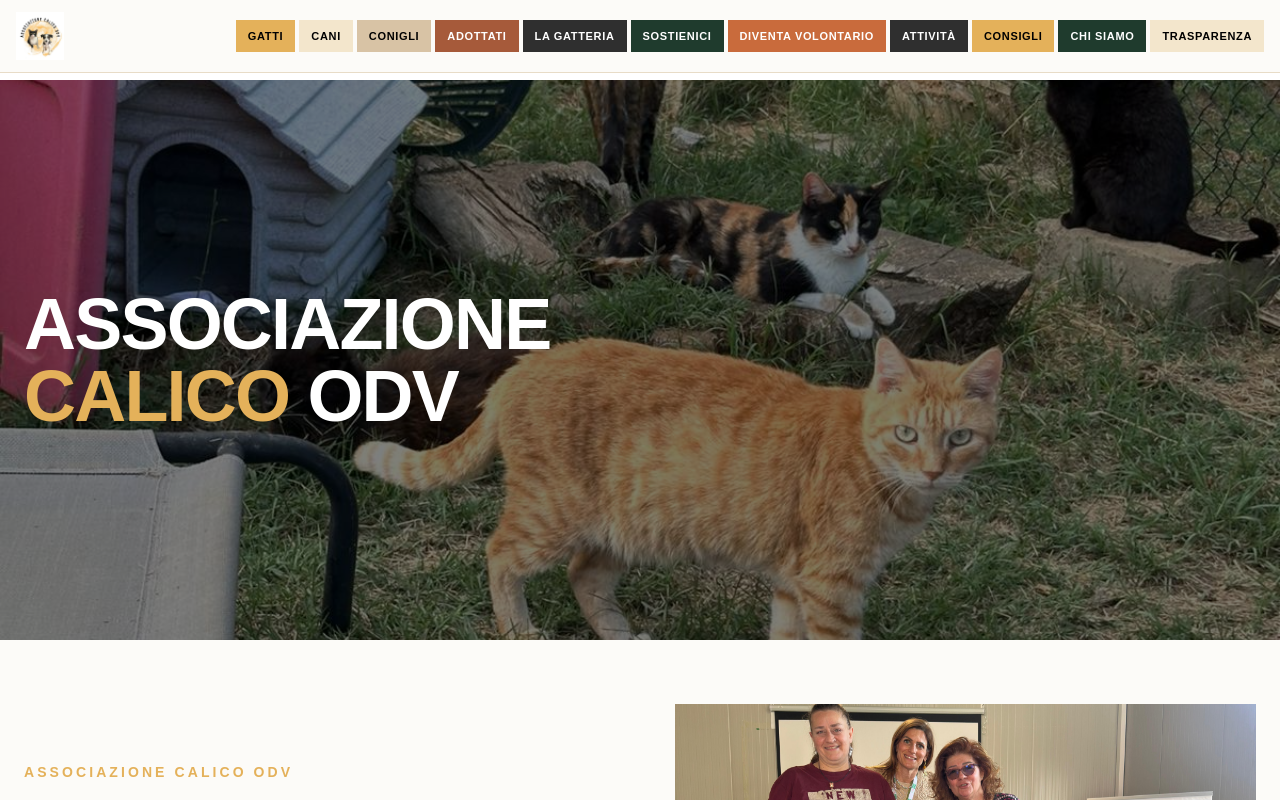
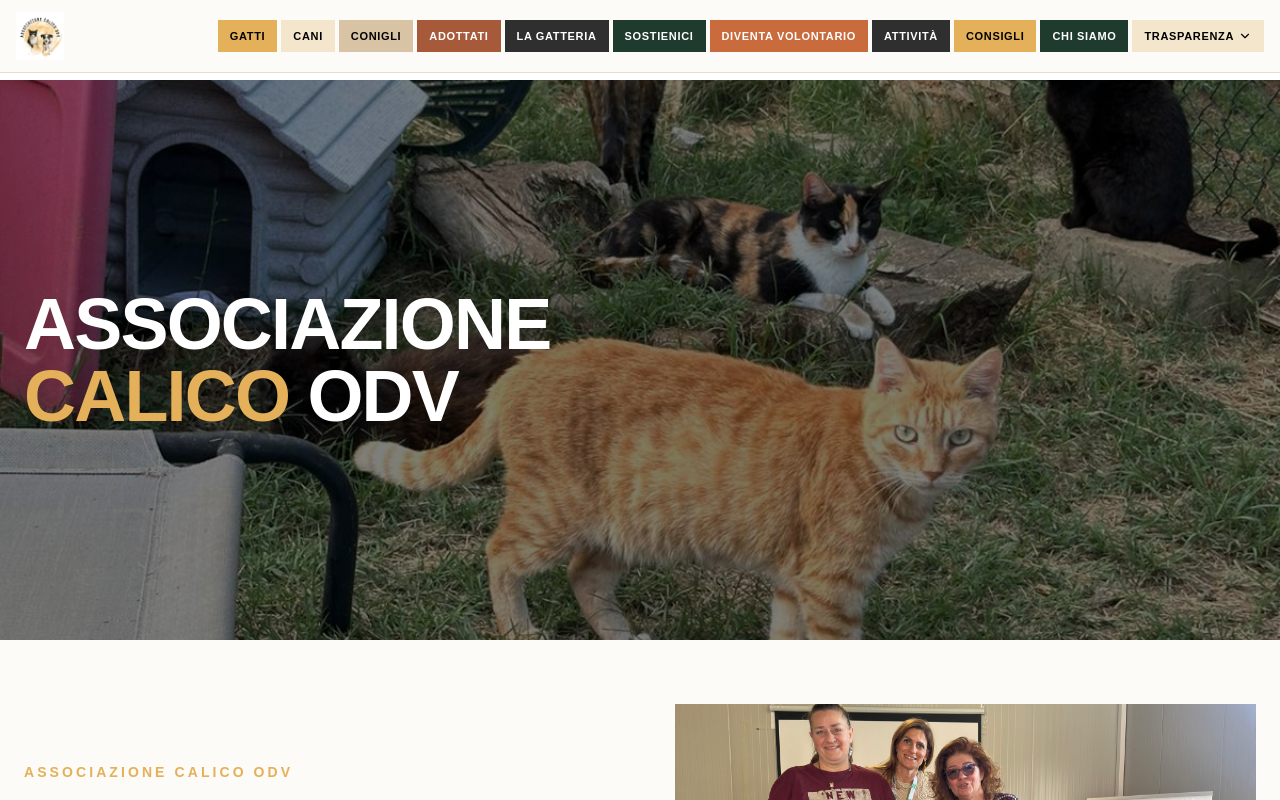
Before and after one commit to ddomizia/calico-odv-website, a Next.js app: page / in a window 1280 px wide. Shown: the top 800 px of the page. Built offline with nearby package versions, Linux system fonts and the light colour scheme.

Commit message:
aggiornata navbar trasparenza

```diff
--- a/components/layout/Navbar.tsx
+++ b/components/layout/Navbar.tsx
@@ -1,5 +1,9 @@
+'use client'
+
+import { useEffect, useRef, useState } from 'react'
 import Image from 'next/image'
 import Link from 'next/link'
+import { ChevronDown } from 'lucide-react'
 
 const navItems = [
   { label: 'Gatti', href: '/adozioni', bg: 'bg-[#E4B15A]', text: 'text-black' },
@@ -12,15 +16,38 @@
   { label: 'Attività', href: '/attivita', bg: 'bg-[#2F2F2F]', text: 'text-white' },
   { label: 'Consigli', href: '/consigli', bg: 'bg-[#E4B15A]', text: 'text-black' },
   { label: 'Chi siamo', href: '/chi-siamo', bg: 'bg-[#1F3B2D]', text: 'text-white' },
-  { label: 'Trasparenza', href: '/trasparenza', bg: 'bg-[#F3E6CC]', text: 'text-black' },
+]
+
+const transparencyItems = [
+  { label: 'Bilancio 2021', href: '/trasparenza/bilancio-2021.pdf' },
+  { label: 'Bilancio 2022', href: '/trasparenza/bilancio-2022.pdf' },
+  { label: 'Bilancio 2023', href: '/trasparenza/bilancio-2023.pdf' },
+  { label: 'Bilancio 2024', href: '/trasparenza/bilancio-2024.pdf' },
+  { label: 'Bilancio 2025', href: '/trasparenza/bilancio-2025.pdf' },
+  { label: 'Rendicontazione 5x1000', href: '/trasparenza/rendicontazione-5x1000.pdf' },
 ]
 
 export default function Navbar() {
+  const [isTransparencyOpen, setIsTransparencyOpen] = useState(false)
+  const transparencyRef = useRef<HTMLDivElement | null>(null)
+
+  useEffect(() => {
+    function handleClickOutside(event: MouseEvent) {
+      if (
+        transparencyRef.current &&
+        !transparencyRef.current.contains(event.target as Node)
+      ) {
+        setIsTransparencyOpen(false)
+      }
+    }
+
+    document.addEventListener('mousedown', handleClickOutside)
+    return () => document.removeEventListener('mousedown', handleClickOutside)
+  }, [])
+
   return (
-    <header className="fixed top-0 left-0 z-50 w-full border-b border-[#e8dcc7] bg-[#FCFBF8]">
+    <header className="fixed left-0 top-0 z-50 w-full border-b border-[#e8dcc7] bg-[#FCFBF8]">
       <div className="mx-auto flex max-w-7xl items-center justify-between px-4 py-3">
-
-        {/* LOGO */}
         <Link href="/" className="flex shrink-0 items-center">
           <div className="relative h-12 w-12 overflow-hidden">
             <Image
@@ -33,8 +60,7 @@
           </div>
         </Link>
 
-        {/* NAV A DESTRA */}
-        <nav className="flex items-center gap-1 overflow-x-auto whitespace-nowrap scrollbar-hide">
+        <nav className="flex items-center gap-1 whitespace-nowrap">
           {navItems.map((item) => (
             <Link
               key={item.label}
@@ -44,8 +70,52 @@
               {item.label}
             </Link>
           ))}
+
+          <div
+            ref={transparencyRef}
+            className="relative shrink-0"
+            onMouseEnter={() => {
+              if (window.innerWidth >= 768) setIsTransparencyOpen(true)
+            }}
+            onMouseLeave={() => {
+              if (window.innerWidth >= 768) setIsTransparencyOpen(false)
+            }}
+          >
+            <button
+              type="button"
+              onClick={() => setIsTransparencyOpen((prev) => !prev)}
+              className="inline-flex items-center gap-1 bg-[#F3E6CC] px-3 py-2 text-[11px] font-bold uppercase tracking-[0.06em] text-black transition hover:opacity-90"
+              aria-expanded={isTransparencyOpen}
+              aria-haspopup="true"
+            >
+              Trasparenza
+              <ChevronDown
+                size={14}
+                className={`transition-transform ${isTransparencyOpen ? 'rotate-180' : ''}`}
+              />
+            </button>
+
+            {isTransparencyOpen && (
+              <div className="absolute right-0 top-full z-[60] mt-2 min-w-[230px] border border-[#e8dcc7] bg-white shadow-lg">
+                <ul className="py-1">
+                  {transparencyItems.map((item) => (
+                    <li key={item.label}>
+                      <Link
+                        href={item.href}
+                        target="_blank"
+                        rel="noopener noreferrer"
+                        className="block px-4 py-3 text-xs font-semibold uppercase tracking-[0.05em] text-black transition hover:bg-[#F3E6CC]"
+                        onClick={() => setIsTransparencyOpen(false)}
+                      >
+                        {item.label}
+                      </Link>
+                    </li>
+                  ))}
+                </ul>
+              </div>
+            )}
+          </div>
         </nav>
-
       </div>
     </header>
   )
```
